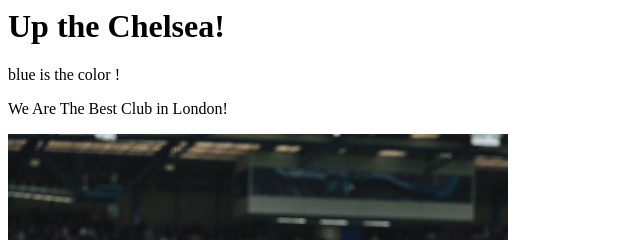
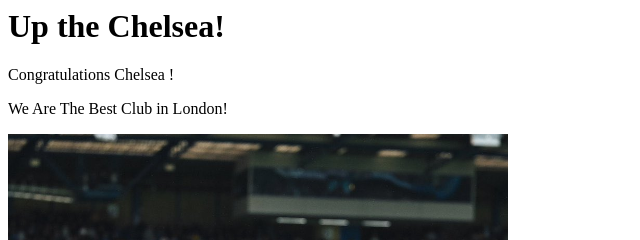
Before and after one commit to Tatenda-Prince/My-Custom-Website, a plain HTML site: page index.html in a window 1280 px wide. Shown: the top 240 px of the page, 0-640 px from the left. Drawn offline with Linux system fonts and the light colour scheme.

Commit message:
Update index.html

```diff
--- a/index.html
+++ b/index.html
@@ -4,7 +4,7 @@
     </head>
     <body>
         <h1>Up the Chelsea!</h1>
-        <p> blue is the color !</p>
+        <p> Congratulations Chelsea !</p>
 
         <p>We Are The Best Club in London!</p>
     </body>
```
